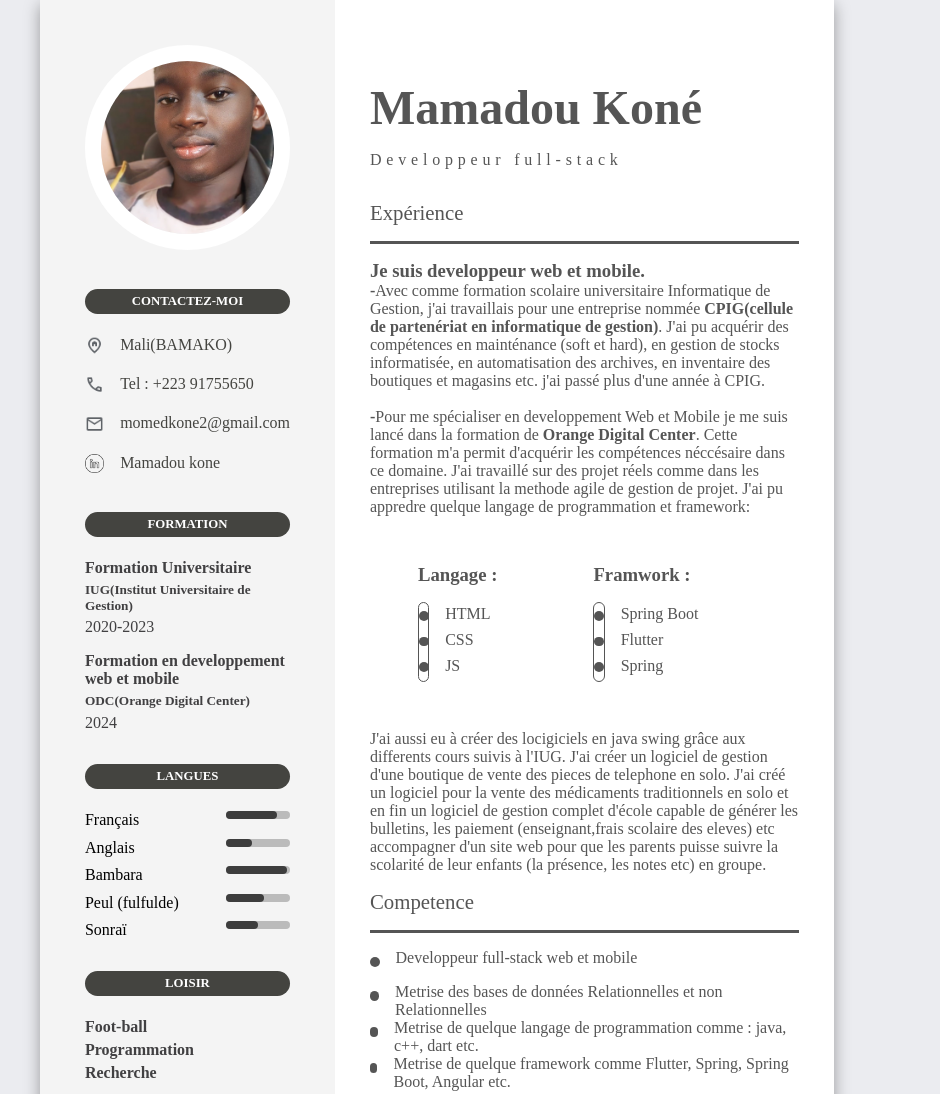
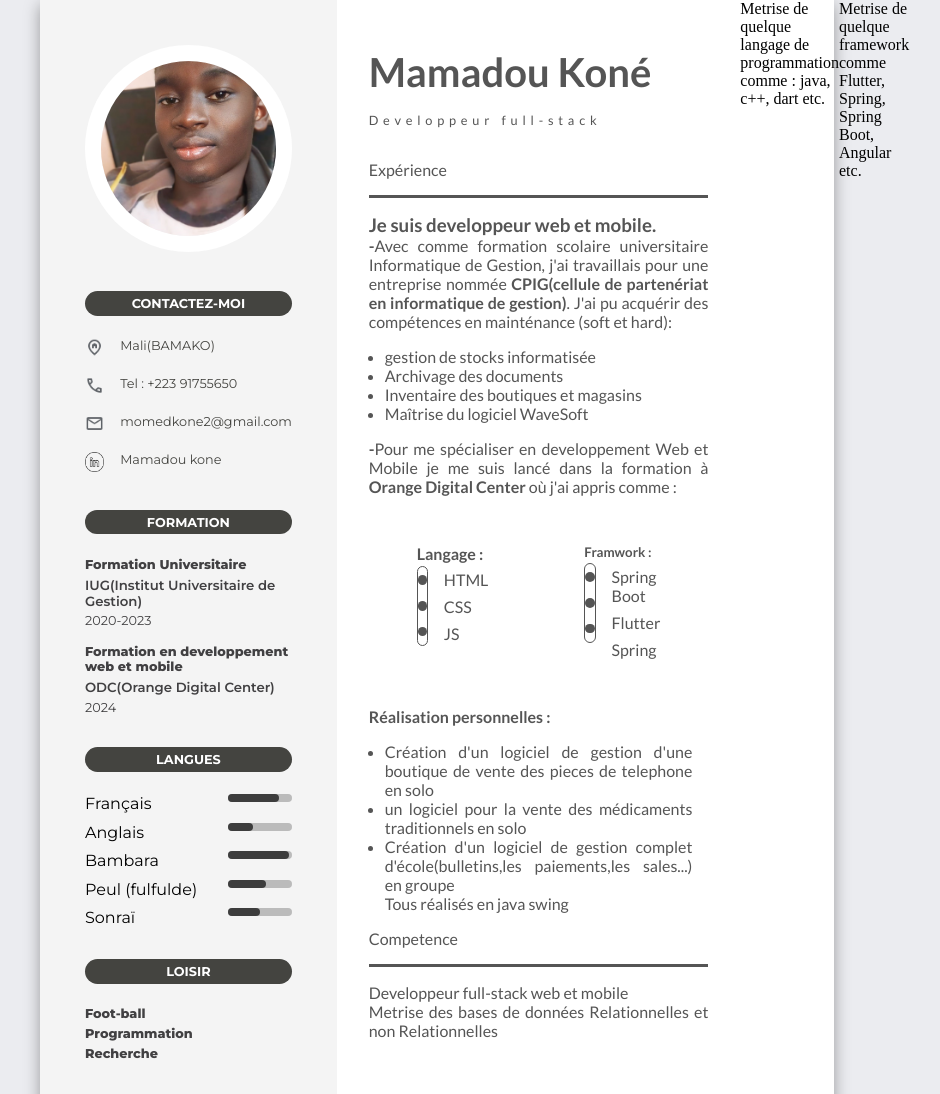
Before and after one commit to mamadou-kone/monCv, a plain HTML site: page index.html in a window 1280 px wide. Shown: the top 1094 px of the page, without its empty margins (203-1143 px from the left). Drawn offline with Linux system fonts and the light colour scheme.

Commit message:
mis à jour

```diff
--- a/index.html
+++ b/index.html
@@ -140,17 +140,19 @@
           <h3>Je suis developpeur web et mobile.</h3>
           <div class="mon-experience">
 
-            <b>-</b>Avec comme formation scolaire universitaire Informatique de Gestion, j'ai travaillais pour une entreprise nommée <b>CPIG(cellule de partenériat en informatique de gestion)</b>. J'ai pu acquérir des compétences en mainténance (soft et hard), en gestion de stocks informatisée, en automatisation des archives,
-            en inventaire des boutiques et magasins etc. j'ai passé plus d'une année à CPIG. <br><br>
-            <b>-</b>Pour me spécialiser en developpement Web et Mobile je me suis lancé dans la formation de <b>
-              Orange Digital Center</b>. Cette formation m'a permit d'acquérir les compétences néccésaire dans ce domaine.
-              J'ai travaillé sur des projet réels comme dans les entreprises utilisant la methode agile de gestion de projet.
-              J'ai pu appredre quelque langage de programmation et framework:
-
+            <b>-</b>Avec comme formation scolaire universitaire Informatique de Gestion, j'ai travaillais pour une entreprise nommée <b>CPIG(cellule de partenériat en informatique de gestion)</b>. J'ai pu acquérir des compétences en mainténance (soft et hard):
+            <ul id="cpigCompetence">
+              <li>gestion de stocks informatisée</li>
+              <li>Archivage des documents</li>
+              <li>Inventaire des boutiques et magasins</li>
+              <li>Maîtrise du logiciel WaveSoft</li>
+            </ul>
+            <b>-</b>Pour me spécialiser en developpement Web et Mobile je me suis lancé dans la formation à <b>Orange Digital Center</b>
+              où j'ai appris comme :
               <div class="cont-lang">
 
                 <div class="left">
-                  <h3 class="title-langage">Langage :</h3>
+                  <h4 class="title-langage">Langage :</h4>
                   <div class="langage-conteneur">
                     <div class="oblique-bar">
                       <div class="les-points"></div>
@@ -167,12 +169,13 @@
 
 
             <div class="right">
-              <h3 class="title-langage">Framwork :</h3>
+              <h5 class="title-langage">Framwork :</h5>
               <div class="langage-conteneur">
                 <div class="oblique-bar">
                   <div class="les-points"></div>
                   <div class="les-points"></div>
                   <div class="les-points"></div>
+
                 </div>
                 <div class="element-langage">
                   <div class="langage">Spring Boot</div>
@@ -183,21 +186,23 @@
             </div>
 
               </div>
-          J'ai aussi eu à créer des locigiciels en java swing grâce aux differents cours suivis à l'IUG.
-          J'ai créer un logiciel de gestion d'une boutique de vente des pieces de telephone en solo.
-           J'ai créé un logiciel pour la vente des médicaments traditionnels en solo et en fin un logiciel
-           de gestion complet d'école capable de générer les bulletins, les paiement (enseignant,frais scolaire des eleves)
-           etc accompagner d'un site web pour que les parents puisse suivre la scolarité de leur enfants (la présence, les notes etc) en groupe.
+              <b>Réalisation personnelles :</b>
+              <ul>
+                <li>Création d'un logiciel de gestion d'une boutique de vente des pieces de telephone en solo </li>
+                <li>un logiciel pour la vente des médicaments traditionnels en solo</li>
+                <li>Création d'un logiciel de gestion complet d'école(bulletins,les paiements,les sales...) en groupe</li>
+                Tous réalisés en java swing
+              </ul>
           </div>
           </p>
 
         <p class="texte-information">
           <div class="experience">Competence</div>
           <div class="tiret"></div>
-          <div class="h5"><div class="les-points"></div>Developpeur full-stack web et mobile</div>
-          <div class="h5"><div class="les-points"></div>Metrise des bases de données Relationnelles et non Relationnelles</div>
-          <div class="h5"><div class="les-points"></div>Metrise de quelque langage de programmation comme : java, c++, dart etc.</div>
-          <div class="h5"class><div class="les-points"></div>Metrise de quelque framework comme Flutter, Spring, Spring Boot, Angular etc.</div>
+          <div class=""></div>Developpeur full-stack web et mobile</div>
+          <div class=""></div>Metrise des bases de données Relationnelles et non Relationnelles</div>
+          <div class=""></div>Metrise de quelque langage de programmation comme : java, c++, dart etc.</div>
+          <div class=""></div>Metrise de quelque framework comme Flutter, Spring, Spring Boot, Angular etc.</div>
           </p>
       </div>
     </div>
--- a/style/style.css
+++ b/style/style.css
@@ -1,209 +1,216 @@
+/* Importation des polices */
+@import url('https://fonts.googleapis.com/css2?family=Montserrat:ital,wght@0,100..900;1,100..900&display=swap');
+@import url('https://fonts.googleapis.com/css2?family=Lato:ital,wght@0,100;0,300;0,400;0,700;0,900;1,100;1,300;1,400;1,700;1,900&display=swap');
 
+/* Définition des variables CSS */
+:root {
+    --background-color: #ebecf0;
+    --main-bg-color: white;
+    --left-bg-color: #f4f4f4;
+    --text-color: #555555;
+    --title-bg-color: #444440;
+    --title-text-color: white;
+    --font-primary: 'Montserrat', sans-serif;
+    --font-secondary: 'Lato', sans-serif;
+    --font-size-small: 0.8rem;
+    --font-size-medium: 0.8rem;
+    --font-size-large: 1rem;
+    --box-shadow: rgba(0, 0, 0, 0.35) 0px 5px 15px;
+}
 
-
+/* Réinitialisation des styles par défaut */
 * {
     margin: 0;
     padding: 0;
     box-sizing: border-box;
 }
 
-body{
-    background-color: #ebecf0;
+body {
+    background-color: var(--background-color);
 }
 
-.main{
+.main {
     width: 210mm;
     height: 297mm;
-    background-color: white;
+    background-color: var(--main-bg-color);
     margin: 0 auto;
-    box-shadow: rgba(0, 0, 0, 0.35) 0px 5px 15px;
+    box-shadow: var(--box-shadow);
     display: flex;
 }
-.partie-gauche{
-    background-color: #f4f4f4;
+.mon-experience ul{
+    margin: 1rem;
+}
+
+.partie-gauche {
+    background-color: var(--left-bg-color);
     width: 40%;
     height: 100%;
     padding: 2.8rem;
 }
 
-.partie-gauche .photo-conteneur{
+.partie-gauche .photo-conteneur {
     margin-bottom: 2.2rem;
 }
 
-.partie-gauche .photo-conteneur img{
+.partie-gauche .photo-conteneur img {
     width: 100%;
     height: 100%;
-border-radius:50%;
+    border-radius: 50%;
     border: 1rem solid white;
 }
 
-.titre{
-    font-family: 'Public Sans' sans-serif;
-    font-size:0.8rem;
+.titre {
+    font-family: var(--font-primary);
+    font-size: var(--font-size-small);
     text-transform: uppercase;
     padding: 0.3rem;
-    background-color: #444440;
-    color: white;
+    background-color: var(--title-bg-color);
+    color: var(--title-text-color);
     border-radius: 1rem;
     text-align: center;
     margin: 1.4rem 0;
 }
-.icon-conteneur img{
+
+.icon-conteneur img {
     width: 1.2rem;
     height: 1.2rem;
 }
-.contact-conteneur{
+
+.contact-conteneur {
     margin-bottom: 2.2rem;
+    font-family: var(--font-primary);
 }
 
- .contact-conteneur .contact-list{
+.contact-conteneur .contact-list {
     display: flex;
     gap: 1rem;
     margin-bottom: 1rem;
-    font-family: 'Lato' sans-serif;
-    color: #444440;
-    font-size: 1rem;
+    color: var(--title-bg-color);
+    font-size: var(--font-size-medium);
 }
-
 
 .formation-conteneur {
     margin: 2rem 0;
-    font-family: 'Lato' sans-serif;
+    font-family: var(--font-primary);
 }
 
-.formation-conteneur .cours{
+.formation-conteneur .cours {
     margin-bottom: 1rem;
     color: #414042;
 }
 
-.formation-conteneur .formation-titre{
-    font-size: 1rem;
+.formation-conteneur .formation-titre {
+    font-size: var(--font-size-medium);
     font-weight: 800;
-    margin-bottom: .3rem;
+    margin-bottom: 0.3rem;
 }
 
-.formation-conteneur  .nom-college{
+.formation-conteneur .nom-college {
     margin-bottom: 0.3rem;
     font-weight: 600;
-
-
 }
 
-.formation-conteneur .formation-date{
-    font-size: 1rem;
-
+.formation-conteneur .formation-date {
+    font-size: var(--font-size-medium);
 }
 
-.langue-conteneur .langue{
+.langue-conteneur .langue {
     display: flex;
     justify-content: space-between;
     margin-bottom: 0.6rem;
-    font-family: 'Lato' sans-serif;
+    font-family: var(--font-primary);
 }
 
-.langue-conteneur .langue .form{
+.langue-conteneur .langue .form {
     background-color: #bbbbbb;
     width: 4rem;
     height: 0.5rem;
     border-radius: 1rem;
 }
 
-.langue-conteneur .langue .bar{
+.langue-conteneur .langue .bar {
     background-color: #3d3d3d;
     height: 100%;
-
     border-radius: 1rem;
 }
 
-.partie-droite{
-    padding: 5rem 2.2rem;
-    color: #555555;
+.partie-droite {
+    padding: 3rem 2rem;
+    color: var(--text-color);
+    font-family: var(--font-secondary);
+    text-align: justify;
+    overflow: unset;
 }
 
-.partie-droite .banner .prenom{
+.partie-droite .banner .prenom,
+.partie-droite .banner .nom {
+    font-size: 2.5rem;
+    color: var(--text-color);
     margin-bottom: 0.5rem;
-    font-size: 3rem;
-    color: #555555;
-
 }
 
-.banner P{
+.banner p {
     margin-bottom: 2rem;
     letter-spacing: 0.3rem;
     margin-top: 1rem;
-    font-size: 1rem;
+    font-size: var(--font-size-medium);
 }
 
-.partie-droite .banner .nom{
-    font-size: 3rem;
-    color: #555555;
-    margin-bottom: 0.5rem;
-}
-.tiret{
+.tiret {
     margin-top: 1rem;
-    background-color: #555555;
+    background-color: var(--text-color);
     width: 100%;
     height: 0.2rem;
     margin-bottom: 1rem;
-
-}
- .experience{
-    font-size: 1.3rem;
-
 }
 
-.right{
-    margin: 3rem;
+.experience {
+    font-size: var(0.5);
 }
-.left{
+
+.right, .left {
     margin: 3rem;
 }
 
 .langage-conteneur {
     display: flex;
-    margin-top: 1rem;
+    margin-top: 0.2rem;
+}
 
-}
- .oblique-bar{
+.oblique-bar {
     margin-right: 1rem;
-    border: 1px solid #555555 ;
+    border: 1px solid var(--text-color);
     width: 0.7rem;
     height: 5rem;
     border-radius: 1rem;
+}
 
-
-}
-.element-langage{
+.element-langage {
     margin-top: -0.3rem;
 }
 
-.les-points{
-    background-color: #555555;
+.les-points {
+    background-color: var(--text-color);
     width: 0.6rem;
     height: 0.6rem;
     border-radius: 1rem;
     margin-top: 0.5rem;
     margin-bottom: 1rem;
-
 }
 
-.langage{
+.langage {
     margin-top: 0.5rem;
-
 }
 
-.mon-experience .cont-lang{
+.mon-experience .cont-lang {
     display: flex;
 }
 
-
-.texte-information{
+.texte-information {
     margin-bottom: 1rem;
 }
-.h5{
-    font-size: 1rem;
+
+.h5 {
+    font-size: var(--font-size-medium);
     display: flex;
 }
-.h5 .les-points{
-    margin-right: 1rem;
-}
```
Lines whose indentation alone changed are shown as unchanged.
